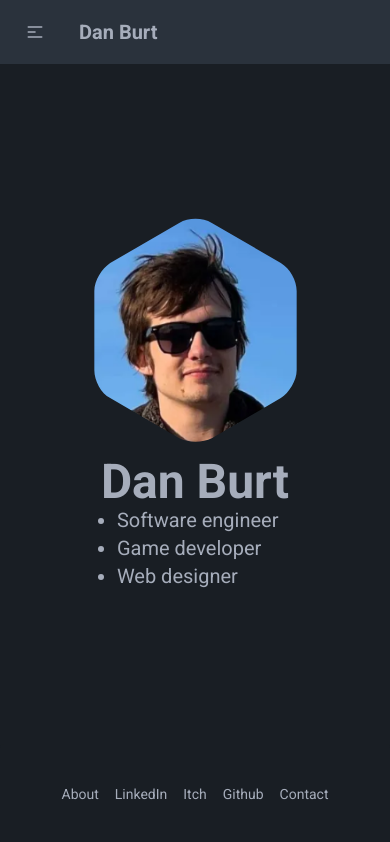
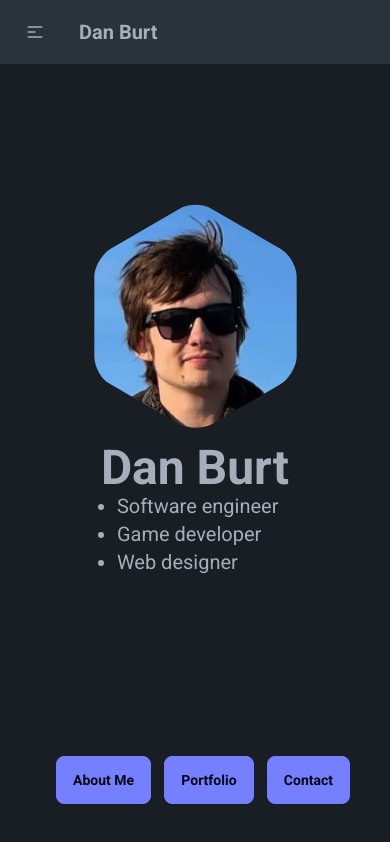
Before and after one commit to grommithub/personal-website, a SvelteKit app: page / in a window 390 px wide. Built offline with nearby package versions, Linux system fonts and the light colour scheme.

Commit message:
mobile experience

```diff
--- a/src/components/Footer.svelte
+++ b/src/components/Footer.svelte
@@ -1,9 +1,18 @@
 <footer class="footer footer-center bg-base-200 text-base-content rounded p-10 align-bottom">
-    <nav class="grid grid-flow-col gap-4">
+    <nav class="grid-flow-col gap-4 hidden lg:grid">
       <a class="link link-hover" href="/about">About</a>
       <a class="link link-hover" target="_blank" href="https://linkedin.com/in/daniel-burt">LinkedIn</a>
       <a class="link link-hover" target="_blank" href="https://grommitchio.itch.io/">Itch</a>
       <a class="link link-hover" target="_blank" href="https://github.com/grommithub">Github</a>
       <a class="link link-hover" href="/contact">Contact</a>
     </nav>
+
+
+    <div class="bottom-0 lg:hidden w-full">
+      <ul class="flex flex-row mx-auto list-none justify-between w-full">
+        <li><a href="/about"><button class="btn btn-primary">About Me</button></a></li>
+        <li><a href="/portfolio"><button class="btn btn-primary">Portfolio</button></a></li>
+        <li><a href="/contact"><button class="btn btn-primary">Contact</button></a></li>
+      </ul>
+    </div>
   </footer>
--- a/src/routes/+layout.svelte
+++ b/src/routes/+layout.svelte
@@ -13,6 +13,7 @@
 <head>
   <title>Dan Burt {$page.route.id?.slice(1).charAt(0).toUpperCase() + $page.route.id?.slice(2)}</title>
 
+  <link rel="icon" href="favicon.png">
   <link rel="icon" href="favicon.gif">
 
   <link rel="preconnect" href="https://fonts.googleapis.com" />
```
Also changed, not shown: static/favicon.png (added).
